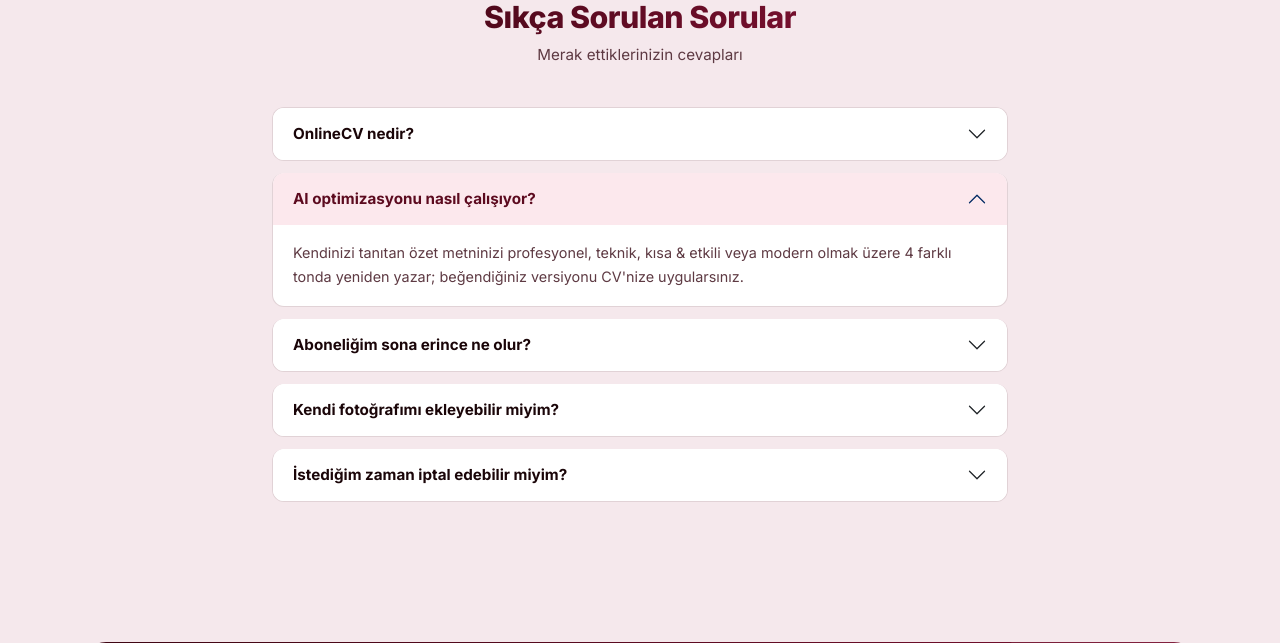
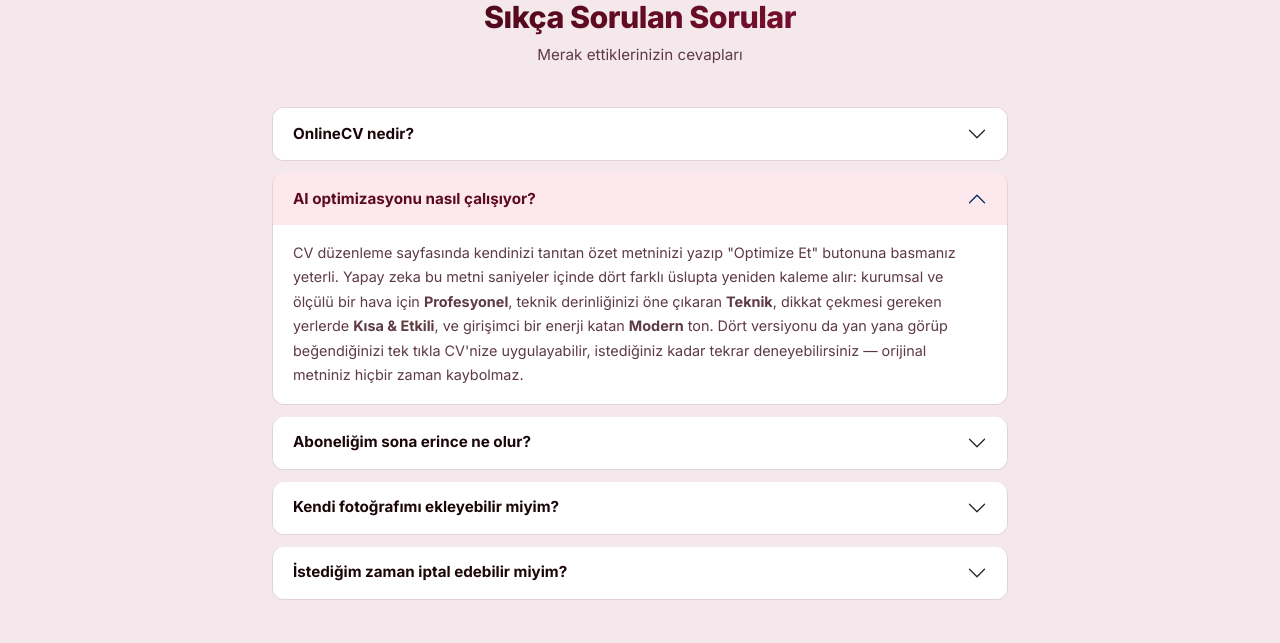
Before and after one commit to zeyneptekkk/onlineCV_urun, a Flask app: template CV_projesi/templates/public/index.html in a window 1280 px wide, after a click on "AI optimizasyonu nasıl çalışıyor?". Shown: the part 1827-2470 px from the top of the page. Run offline with Flask 3, Linux system fonts and the light colour scheme; the template is opened without the code that fills it, so the values that code supplies are empty.

Commit message:
FAQ: özet optimizasyonu açıklamasını genişlet
Co-Authored-By: Claude Sonnet 5 <noreply@anthropic.com>

```diff
--- a/CV_projesi/templates/public/index.html
+++ b/CV_projesi/templates/public/index.html
@@ -177,7 +177,7 @@
             </h3>
             <div id="faq2" class="accordion-collapse collapse" data-bs-parent="#faqAccordion">
               <div class="accordion-body">
-                Kendinizi tanıtan özet metninizi profesyonel, teknik, kısa &amp; etkili veya modern olmak üzere 4 farklı tonda yeniden yazar; beğendiğiniz versiyonu CV'nize uygularsınız.
+                CV düzenleme sayfasında kendinizi tanıtan özet metninizi yazıp "Optimize Et" butonuna basmanız yeterli. Yapay zeka bu metni saniyeler içinde dört farklı üslupta yeniden kaleme alır: kurumsal ve ölçülü bir hava için <strong>Profesyonel</strong>, teknik derinliğinizi öne çıkaran <strong>Teknik</strong>, dikkat çekmesi gereken yerlerde <strong>Kısa &amp; Etkili</strong>, ve girişimci bir enerji katan <strong>Modern</strong> ton. Dört versiyonu da yan yana görüp beğendiğinizi tek tıkla CV'nize uygulayabilir, istediğiniz kadar tekrar deneyebilirsiniz — orijinal metniniz hiçbir zaman kaybolmaz.
               </div>
             </div>
           </div>
```
